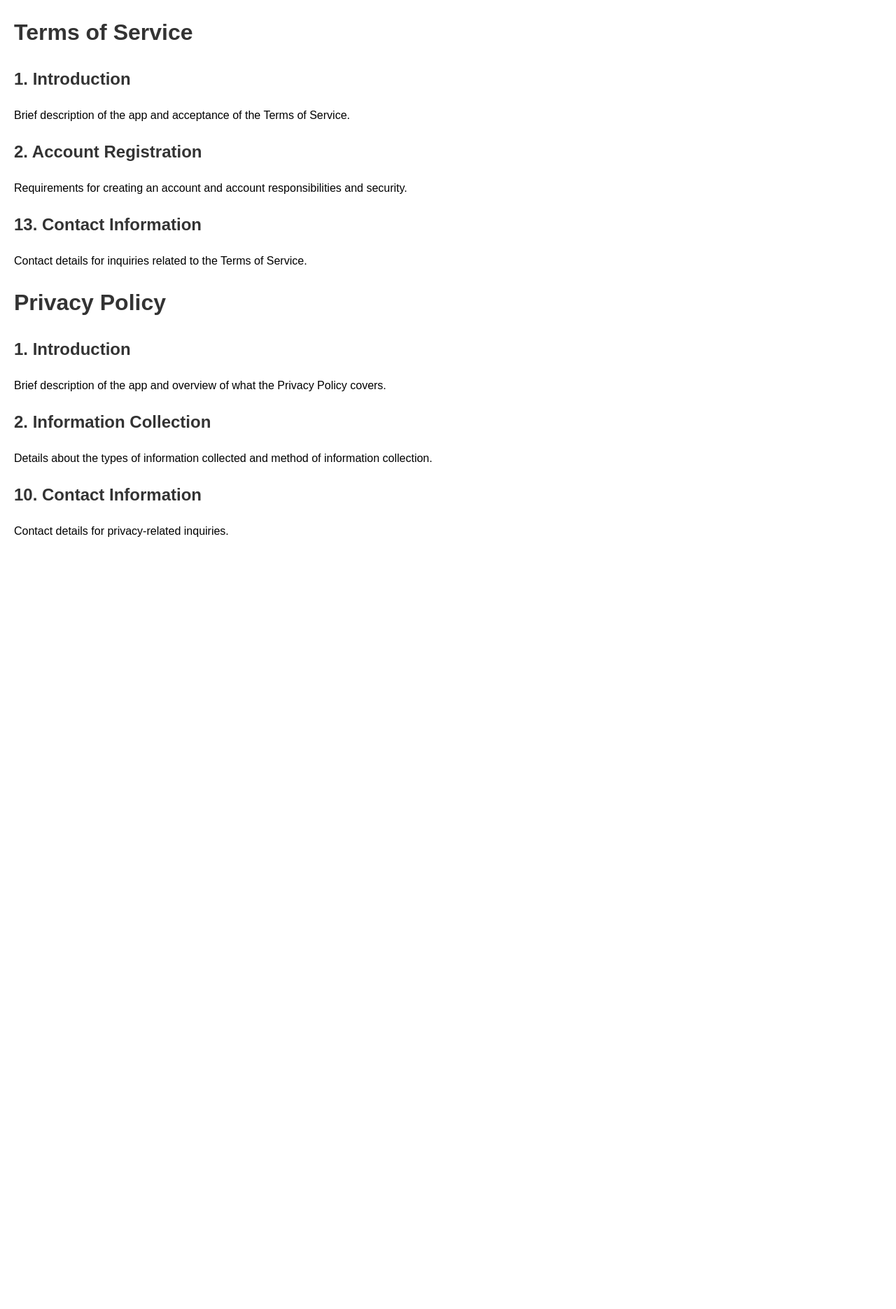
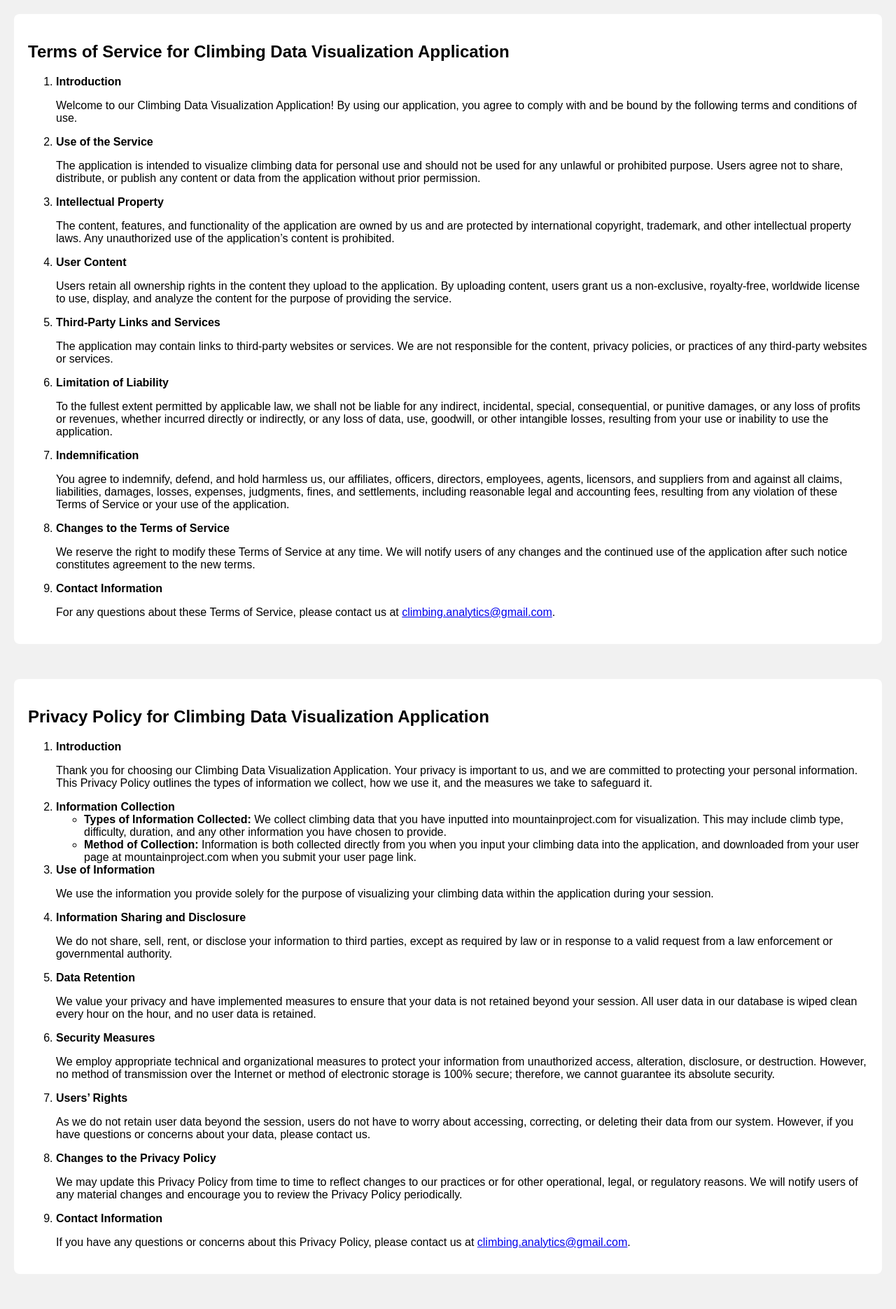
Before and after one commit to irubey/Prototype-Climbing-Analytics-App, a Flask app: page /terms-privacy in a window 1280 px wide. Shown: the whole page at 70% size. Before the commit the page ends 767 px from the top, so only its background shows below. Run offline with Flask 3, Linux system fonts and the light colour scheme.

Commit message:
First draft of tos and privacy

```diff
--- a/templates/termsAndPrivacy.html
+++ b/templates/termsAndPrivacy.html
@@ -1,77 +1,95 @@
 <!DOCTYPE html>
 <html lang="en">
-
 <head>
     <meta charset="UTF-8">
     <meta name="viewport" content="width=device-width, initial-scale=1.0">
-    <title>Terms of Service and Privacy Policy</title>
+    <title>Terms of Service & Privacy Policy</title>
     <style>
         body {
             font-family: Arial, sans-serif;
             margin: 20px;
             padding: 0;
-            line-height: 1.6;
+            background-color: #f1f1f1;
         }
-
-        h1, h2 {
-            color: #333;
+        h1 {
+            margin-bottom: 20px;
         }
-
-        a {
-            color: #0066cc;
-            text-decoration: none;
-        }
-
-        a:hover {
-            text-decoration: underline;
-        }
-
         section {
-            margin-bottom: 20px;
+            margin-bottom: 50px;
+            padding: 20px;
+            background-color: #ffffff;
+            border-radius: 8px;
         }
     </style>
 </head>
-
 <body>
-
-    <h1>Terms of Service</h1>
-
-    <section id="introduction">
-        <h2>1. Introduction</h2>
-        <p>Brief description of the app and acceptance of the Terms of Service.</p>
+    <section>
+        <h1>Terms of Service for Climbing Data Visualization Application</h1>
+        <ol>
+            <li><strong>Introduction</strong>
+                <p>Welcome to our Climbing Data Visualization Application! By using our application, you agree to comply with and be bound by the following terms and conditions of use.</p>
+            </li>
+            <li><strong>Use of the Service</strong>
+                <p>The application is intended to visualize climbing data for personal use and should not be used for any unlawful or prohibited purpose. Users agree not to share, distribute, or publish any content or data from the application without prior permission.</p>
+            </li>
+            <li><strong>Intellectual Property</strong>
+                <p>The content, features, and functionality of the application are owned by us and are protected by international copyright, trademark, and other intellectual property laws. Any unauthorized use of the application’s content is prohibited.</p>
+            </li>
+            <li><strong>User Content</strong>
+                <p>Users retain all ownership rights in the content they upload to the application. By uploading content, users grant us a non-exclusive, royalty-free, worldwide license to use, display, and analyze the content for the purpose of providing the service.</p>
+            </li>
+            <li><strong>Third-Party Links and Services</strong>
+                <p>The application may contain links to third-party websites or services. We are not responsible for the content, privacy policies, or practices of any third-party websites or services.</p>
+            </li>
+            <li><strong>Limitation of Liability</strong>
+                <p>To the fullest extent permitted by applicable law, we shall not be liable for any indirect, incidental, special, consequential, or punitive damages, or any loss of profits or revenues, whether incurred directly or indirectly, or any loss of data, use, goodwill, or other intangible losses, resulting from your use or inability to use the application.</p>
+            </li>
+            <li><strong>Indemnification</strong>
+                <p>You agree to indemnify, defend, and hold harmless us, our affiliates, officers, directors, employees, agents, licensors, and suppliers from and against all claims, liabilities, damages, losses, expenses, judgments, fines, and settlements, including reasonable legal and accounting fees, resulting from any violation of these Terms of Service or your use of the application.</p>
+            </li>
+            <li><strong>Changes to the Terms of Service</strong>
+                <p>We reserve the right to modify these Terms of Service at any time. We will notify users of any changes and the continued use of the application after such notice constitutes agreement to the new terms.</p>
+            </li>
+            <li><strong>Contact Information</strong>
+                <p>For any questions about these Terms of Service, please contact us at <a href="mailto:climbing.analytics@gmail.com">climbing.analytics@gmail.com</a>.</p>
+            </li>
+        </ol>
     </section>
 
-    <section id="accountRegistration">
-        <h2>2. Account Registration</h2>
-        <p>Requirements for creating an account and account responsibilities and security.</p>
+    <section>
+        <h1>Privacy Policy for Climbing Data Visualization Application</h1>
+        <ol>
+            <li><strong>Introduction</strong>
+                <p>Thank you for choosing our Climbing Data Visualization Application. Your privacy is important to us, and we are committed to protecting your personal information. This Privacy Policy outlines the types of information we collect, how we use it, and the measures we take to safeguard it.</p>
+            </li>
+            <li><strong>Information Collection</strong>
+                <ul>
+                    <li><strong>Types of Information Collected:</strong> We collect climbing data that you have inputted into mountainproject.com for visualization. This may include climb type, difficulty, duration, and any other information you have chosen to provide.</li>
+                    <li><strong>Method of Collection:</strong> Information is both collected directly from you when you input your climbing data into the application, and downloaded from your user page at mountainproject.com when you submit your user page link.</li>
+                </ul>
+            </li>
+            <li><strong>Use of Information</strong>
+                <p>We use the information you provide solely for the purpose of visualizing your climbing data within the application during your session.</p>
+            </li>
+            <li><strong>Information Sharing and Disclosure</strong>
+                <p>We do not share, sell, rent, or disclose your information to third parties, except as required by law or in response to a valid request from a law enforcement or governmental authority.</p>
+            </li>
+            <li><strong>Data Retention</strong>
+                <p>We value your privacy and have implemented measures to ensure that your data is not retained beyond your session. All user data in our database is wiped clean every hour on the hour, and no user data is retained.</p>
+            </li>
+            <li><strong>Security Measures</strong>
+                <p>We employ appropriate technical and organizational measures to protect your information from unauthorized access, alteration, disclosure, or destruction. However, no method of transmission over the Internet or method of electronic storage is 100% secure; therefore, we cannot guarantee its absolute security.</p>
+            </li>
+            <li><strong>Users’ Rights</strong>
+                <p>As we do not retain user data beyond the session, users do not have to worry about accessing, correcting, or deleting their data from our system. However, if you have questions or concerns about your data, please contact us.</p>
+            </li>
+            <li><strong>Changes to the Privacy Policy</strong>
+                <p>We may update this Privacy Policy from time to time to reflect changes to our practices or for other operational, legal, or regulatory reasons. We will notify users of any material changes and encourage you to review the Privacy Policy periodically.</p>
+            </li>
+            <li><strong>Contact Information</strong>
+                <p>If you have any questions or concerns about this Privacy Policy, please contact us at <a href="mailto:climbing.analytics@gmail.com">climbing.analytics@gmail.com</a>.</p>
+            </li>
+        </ol>
     </section>
-
-    <!-- Add other sections based on the outline provided -->
-
-    <section id="contactInformation">
-        <h2>13. Contact Information</h2>
-        <p>Contact details for inquiries related to the Terms of Service.</p>
-    </section>
-
-    <h1>Privacy Policy</h1>
-
-    <section id="introduction">
-        <h2>1. Introduction</h2>
-        <p>Brief description of the app and overview of what the Privacy Policy covers.</p>
-    </section>
-
-    <section id="informationCollection">
-        <h2>2. Information Collection</h2>
-        <p>Details about the types of information collected and method of information collection.</p>
-    </section>
-
-    <!-- Add other sections based on the outline provided -->
-
-    <section id="contactInformation">
-        <h2>10. Contact Information</h2>
-        <p>Contact details for privacy-related inquiries.</p>
-    </section>
-
 </body>
-
 </html>
```
